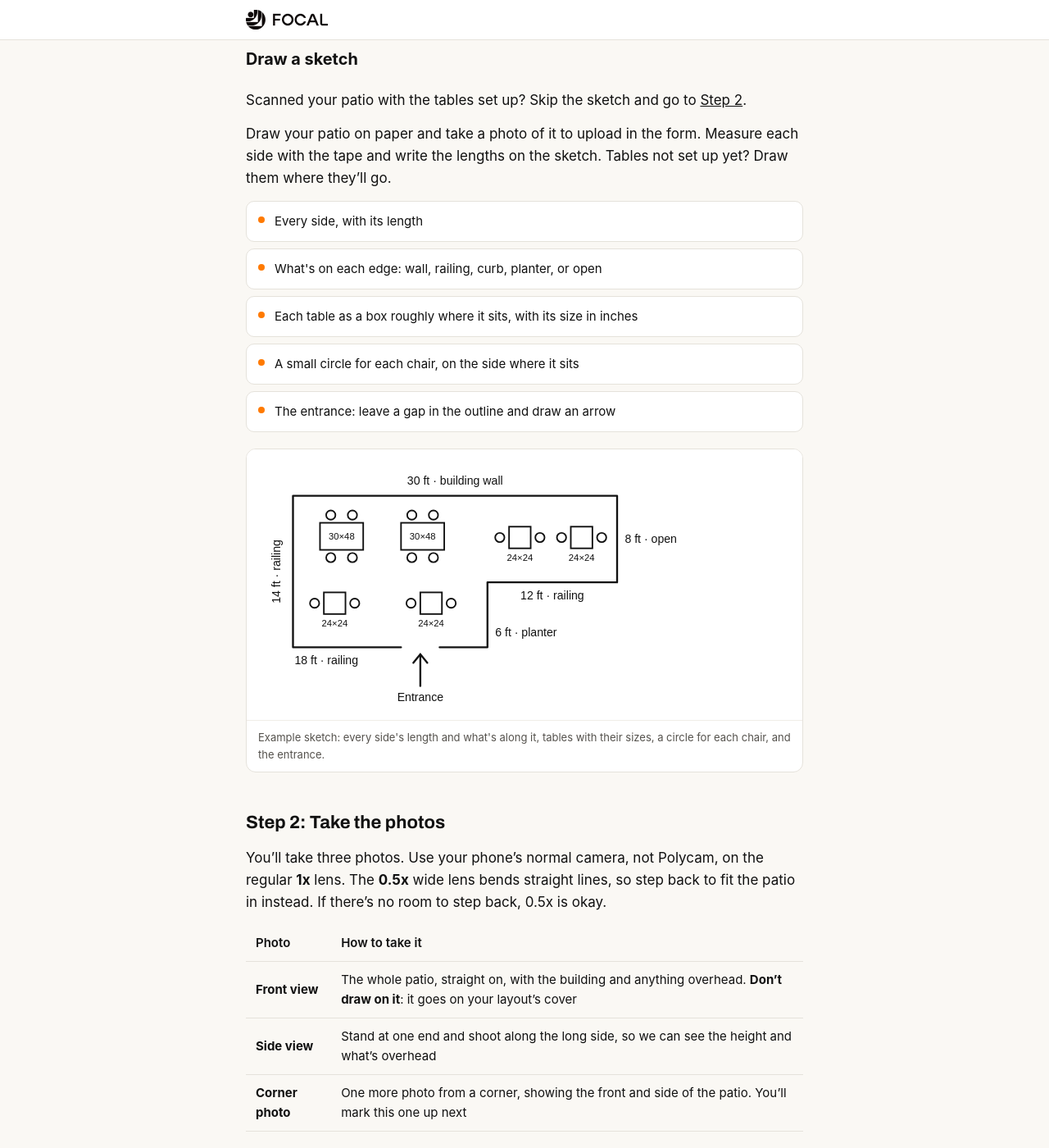
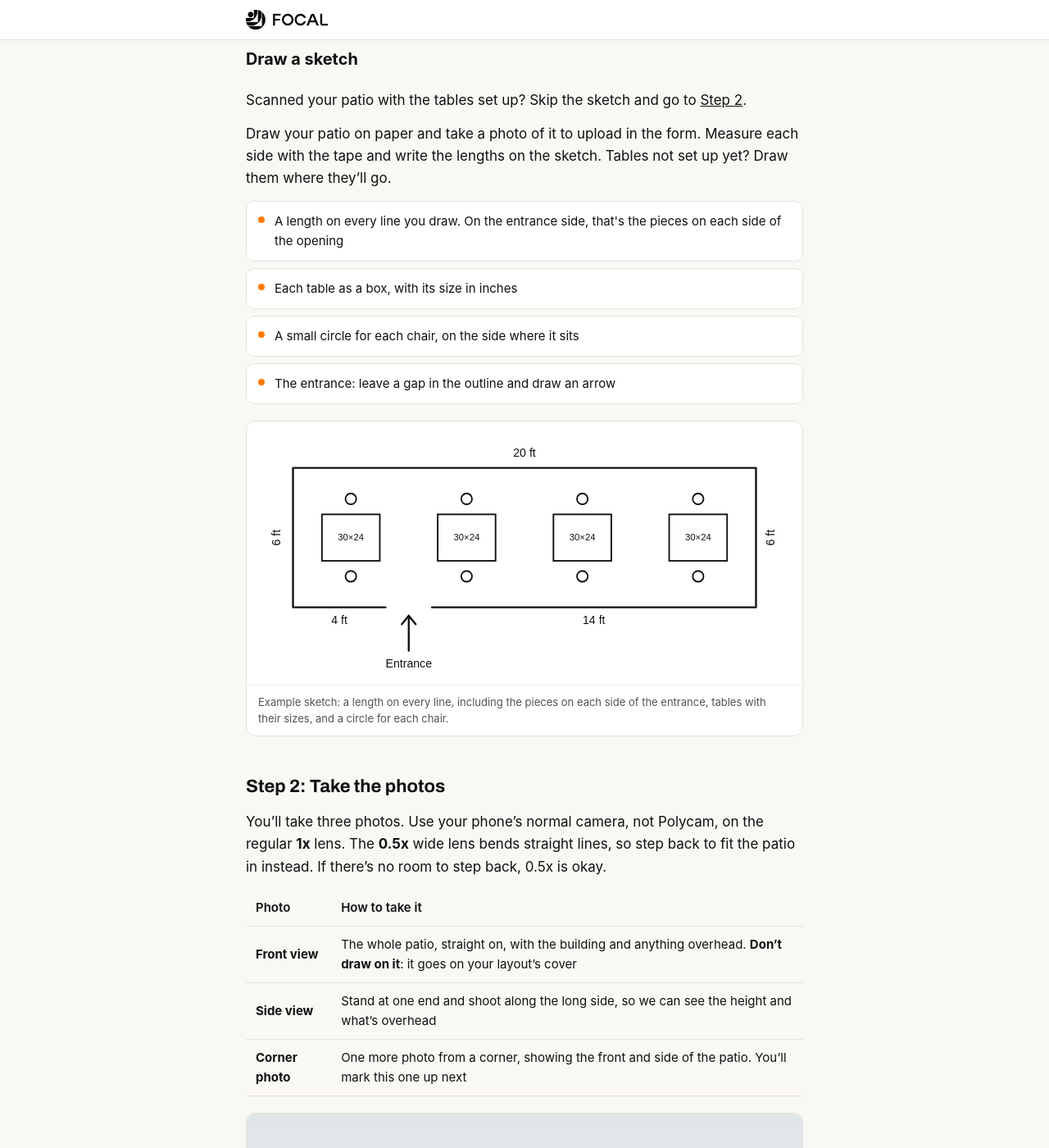
Before and after one commit to BeamT/external-docs, a Jekyll site: the page built from _guides/survey-your-patio.md, in a window 1280 px wide and 1400 px high, scrolled down 3270 px. Shown: the whole window at 82% size. Built offline with Jekyll 4.4.1, drawn with Linux system fonts in a browser that asks for light colours; some web fonts are replaced.

Commit message:
Survey guide: update sketch example and checklist
Redraw the example sketch as a 20×6 ft patio with four 30×24 tables,
and label the entrance side as the pieces on each side of the opening.
Update the sketch checklist and caption to match.

Co-Authored-By: Claude Opus 5.5 (1M context) <noreply@anthropic.com>

```diff
--- a/_guides/survey-your-patio.md
+++ b/_guides/survey-your-patio.md
@@ -87,9 +87,9 @@ Scanned your patio with the tables set up? Skip the sketch and go to [Step 2](#s
 
 Draw your patio on paper and take a photo of it to upload in the form. Measure each side with the tape and write the lengths on the sketch. Tables not set up yet? Draw them where they'll go.
 
-{% include checklist.html items="Every side, with its length | What's on each edge: wall, railing, curb, planter, or open | Each table as a box roughly where it sits, with its size in inches | A small circle for each chair, on the side where it sits | The entrance: leave a gap in the outline and draw an arrow" %}
+{% include checklist.html items="A length on every line you draw. On the entrance side, that's the pieces on each side of the opening | Each table as a box, with its size in inches | A small circle for each chair, on the side where it sits | The entrance: leave a gap in the outline and draw an arrow" %}
 
-{% include diagram.html src="survey-sketch-example.svg" caption="Example sketch: every side's length and what's along it, tables with their sizes, a circle for each chair, and the entrance." %}
+{% include diagram.html src="survey-sketch-example.svg" caption="Example sketch: a length on every line, including the pieces on each side of the entrance, tables with their sizes, and a circle for each chair." %}
 
 ## Step 2: Take the photos
 
```
Also changed, not shown: assets/diagrams/survey-sketch-example.svg.
